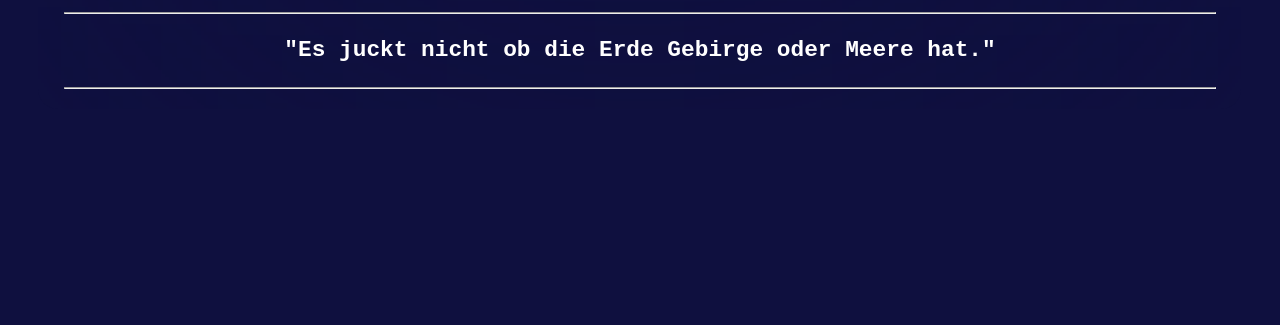
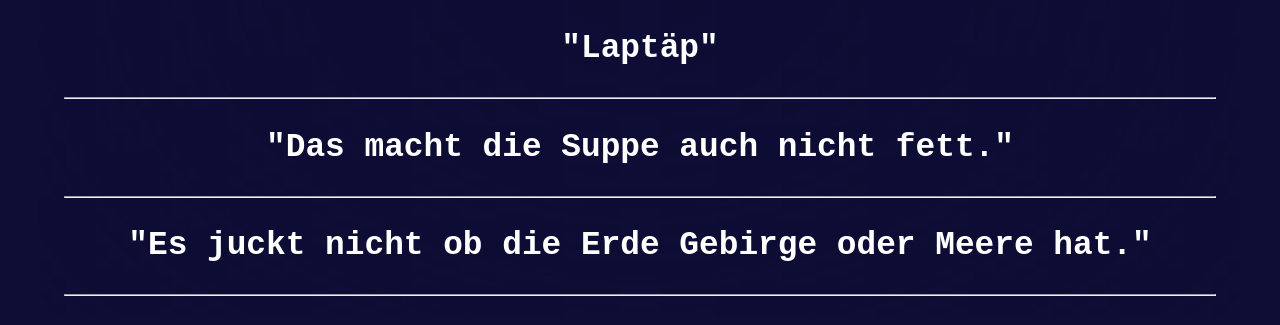
Before and after one commit to linse2268/Astrospr-che, a plain HTML site: page index.html in a window 1280 px wide. Shown: the part 702-1027 px from the top of the page. Before the commit the page ends 819 px from the top, so only its background shows below. Drawn offline with Linux system fonts and the light colour scheme.

Commit message:
Update styles.css

```diff
--- a/styles.css
+++ b/styles.css
@@ -13,7 +13,7 @@
 
 
 body{
-    background-color: #0f103f;
+    background-color: #0d0d35;
     display: flex;
     flex-direction: column;
     align-items: center;
@@ -50,7 +50,7 @@
 
 .zitate{
     color: white;
-    font-size: var(--font-size-h1);
+    font-size: calc(20px + 1vw);
     padding: 1vh 0 1vh 0vw;
 }
 
```
